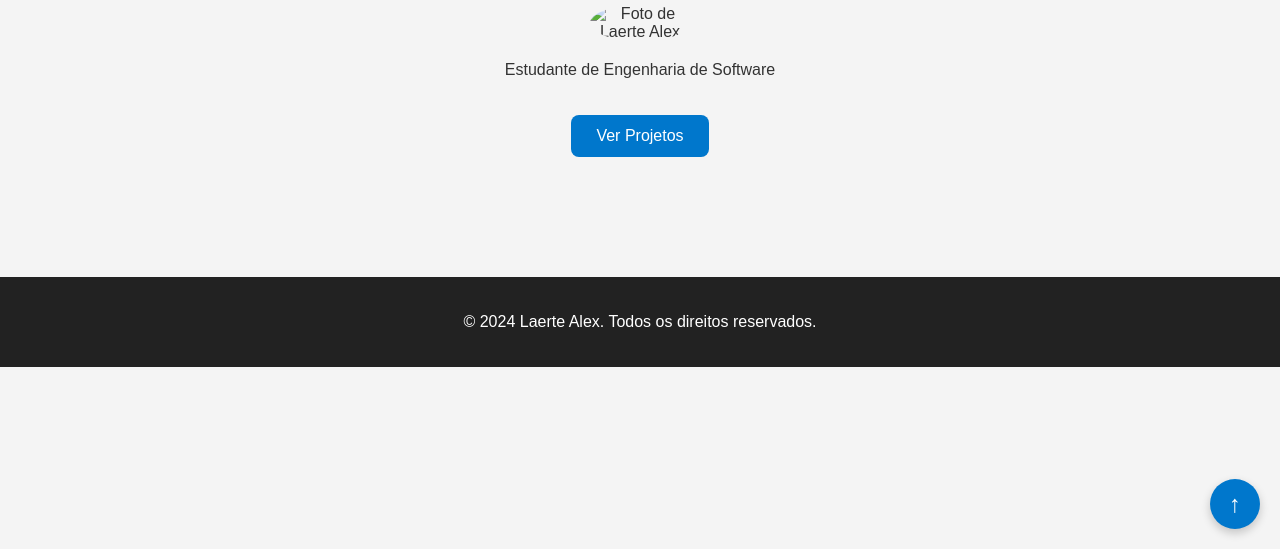
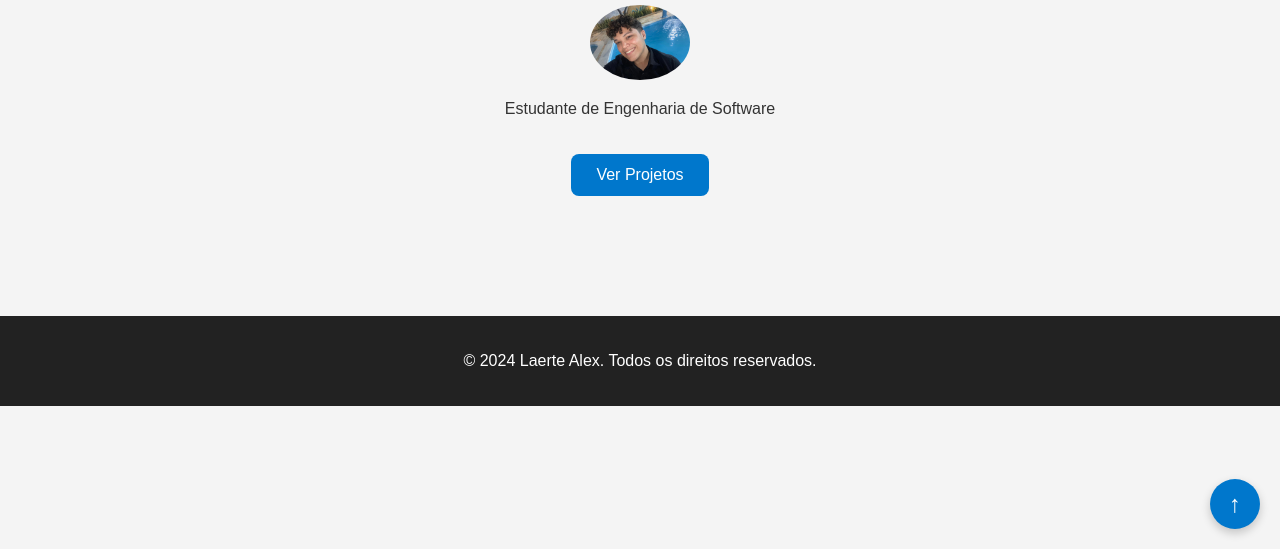
Before and after one commit to Aruakisss/Projeto_mp_Portifolio, a plain HTML site: page index.html in a window 1280 px wide. Shown: the part 251-800 px from the top of the page. Drawn offline with Linux system fonts and the light colour scheme.

Commit message:
Fix HTML encoding issues in index.html

```diff
--- a/index.html
+++ b/index.html
@@ -44,7 +44,7 @@ content="Laerte Alex">
         <!-- A parte do main é responsável por adicionar o conteúdo principal do site, então aqui optei por colocar meus dados/infos do meu portifolio -->
         <section class="hero container">
             <h1>Laerte Alex</h1>
-            <img class="foto" src="foto/foto.jpg" alt="Foto de Laerte Alex">
+            <img class="foto" src="foto.jpg" alt="Foto de Laerte Alex">
 
             <p>Estudante de Engenharia de Software</p>
             <a class="botao" href="projetos.html">
```
